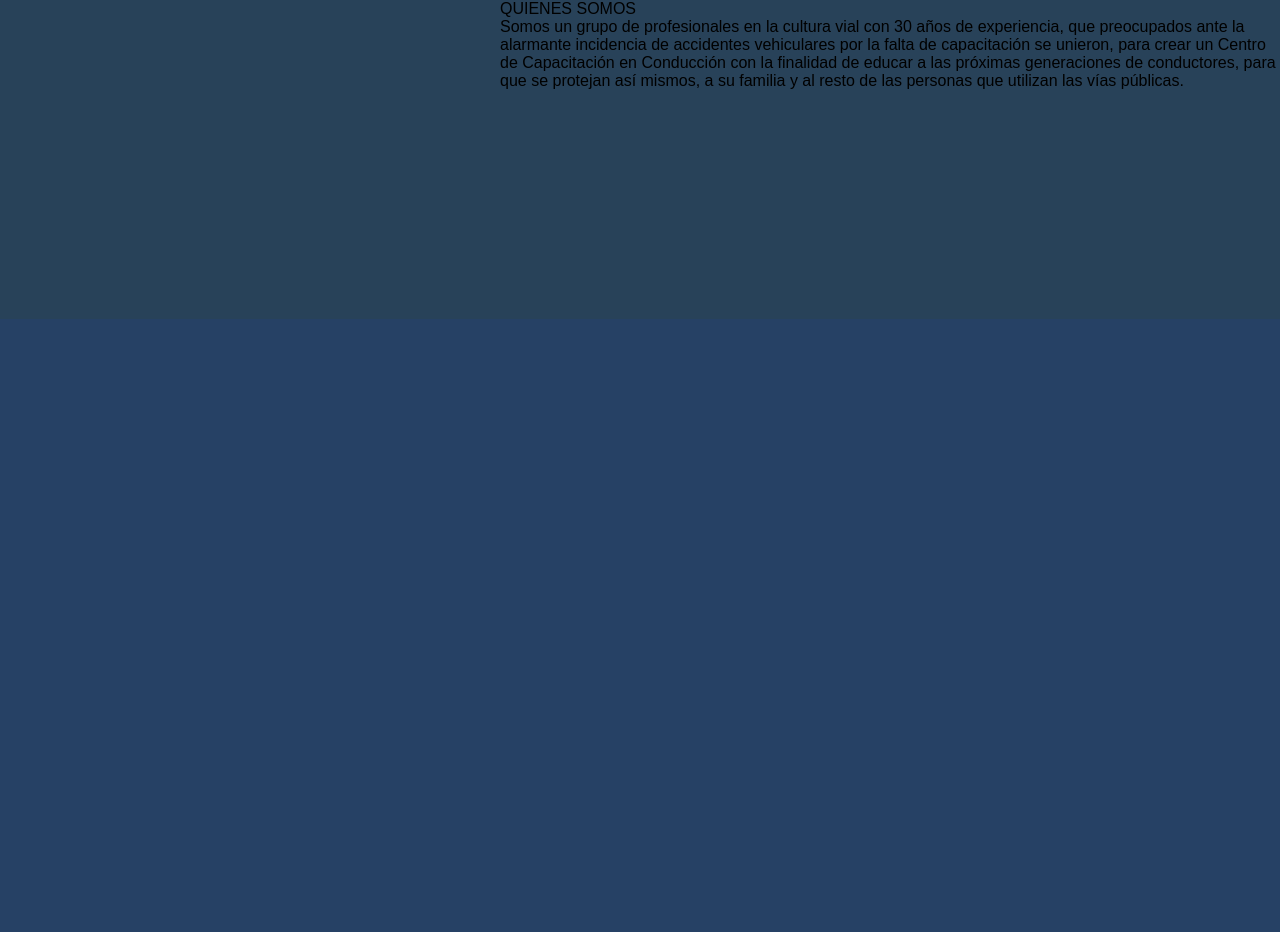
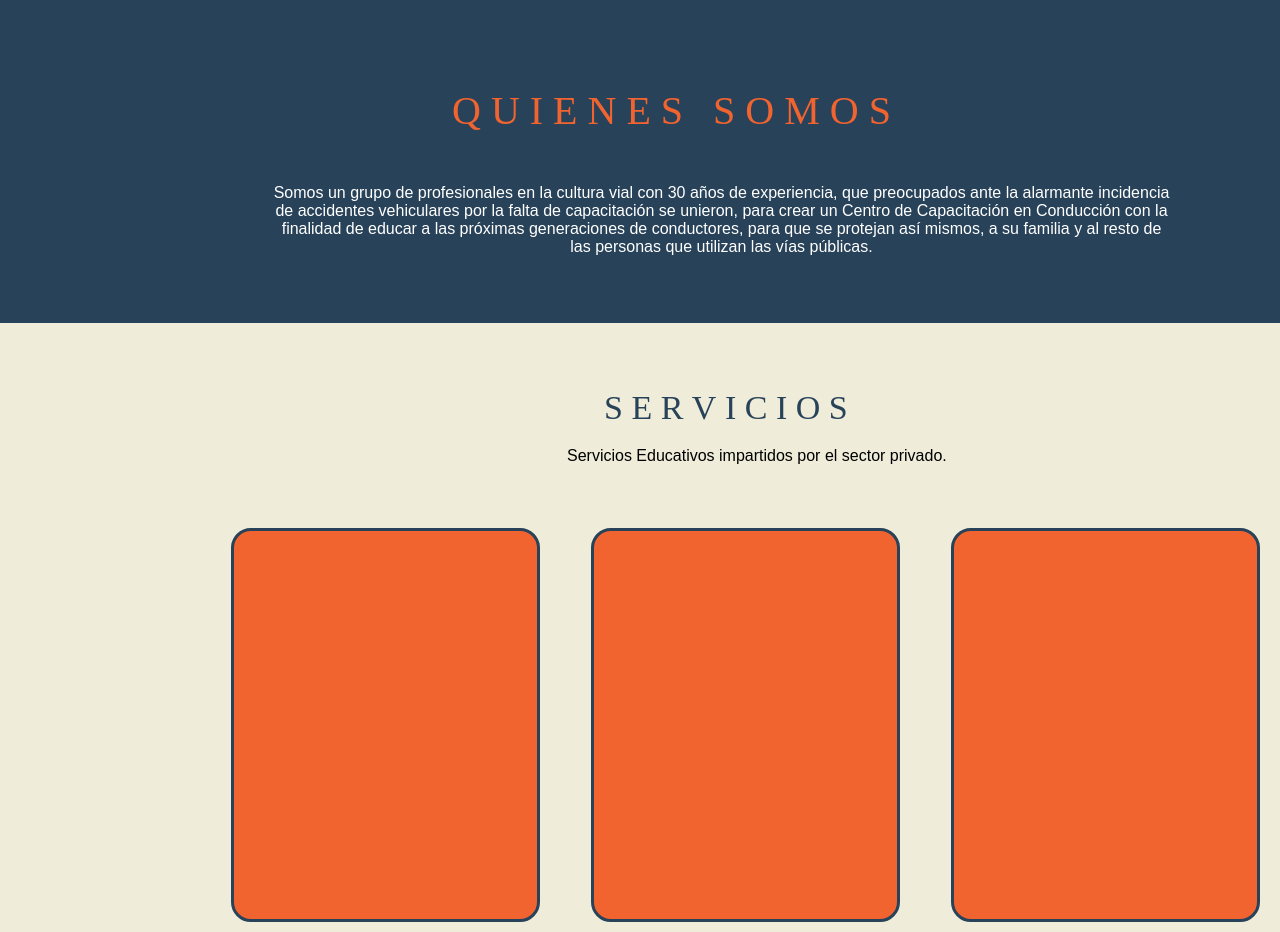
Before and after one commit to UDI-training/alfa_website, a PHP site: page / in a window 1280 px wide. Shown: the part 980-1912 px from the top of the page. Before the commit the page ends 1069 px from the top, so only its background shows below. Run offline with PHP 8.4, Linux system fonts and the light colour scheme.

Commit message:
Avances Lunes 4 Marzo

```diff
--- a/Index.php
+++ b/Index.php
@@ -21,8 +21,16 @@
         </div>
     </div>
     <div id="BlueBloc">
-        <div id="TituloG2">QUIENES SOMOS</div>
+        <div style="display: block; height: 0;"></div>
+        <div id="TituloG2">Q&nbsp;U&nbsp;I&nbsp;E&nbsp;N&nbsp;E&nbsp;S&nbsp; &nbsp;S&nbsp;O&nbsp;M&nbsp;O&nbsp;S</div>
         <div id="TextoXS">Somos un grupo de profesionales en la cultura vial con 30 años de experiencia, que preocupados ante la alarmante incidencia de accidentes vehiculares por la falta de capacitación se unieron, para crear un Centro de Capacitación en Conducción con la finalidad de educar a las próximas generaciones de conductores, para que se protejan así mismos, a su familia y al resto de las personas que utilizan las vías públicas.</div>
+    </div>
+    <div id="BlueTxt">S&nbsp;E&nbsp;R&nbsp;V&nbsp;I&nbsp;C&nbsp;I&nbsp;O&nbsp;S</div>
+    <div id="NegroTxt">Servicios Educativos impartidos por el sector privado.</div>
+    <div id="SECOND-container">
+        <div class="OrangBloc"></div>
+        <div class="OrangBloc"></div>
+        <div class="OrangBloc"></div>
     </div>
 
 </body>
--- a/style.css
+++ b/style.css
@@ -9,6 +9,7 @@ body {
     margin: 0;
     padding: 0;
     font-family: Arial, sans-serif;
+    background-color: #EFEDDA;
 }
 
 header {
@@ -156,14 +157,57 @@ nav a:hover {
 #BlueBloc{
     background-color: #284259;
     height: 319px;
+    border: 1px solid #cccccc00;
+    padding: 1px;
+    overflow: auto;
 }
 
 #TituloG2{
-    margin-left: 500px
+    padding-top: 85px;
+    color: #F16430;
+    font-family: 'Archivo Black';
+    font-size: 40px;
+    margin-left: 450px
 }
 
 #TextoXS{
-    margin-left: 500px
+    margin-left: 270px;
+    color: #FFFFFF;
+    font-size: 16px;
+    /* display: inline; */
+    text-align: center;
+    width: 899px;
+    margin-top: 50px;
+}
+
+#BlueTxt{
+    color: #284259;
+    font-family: 'Archivo Black';
+    margin-left: 604px;
+    font-size: 34px;
+    margin-top: 66px;
+}
+
+#NegroTxt{
+    font-size: 16px;
+    margin-left: 567px;
+    margin-top: 20px;
+}
+
+#SECOND-container{
+    display: flex;
+    margin-left: 190px;
+    margin-top: 53px;
+}
+
+.OrangBloc{
+    background-color: #F16430;
+    width: 303px;
+    height: 388px;
+    margin: 10px 10px 10px 41px;
+    border-color: black;
+    border-radius: 20px;
+    border: 3px solid #284259;
 }
 
 main {
```
